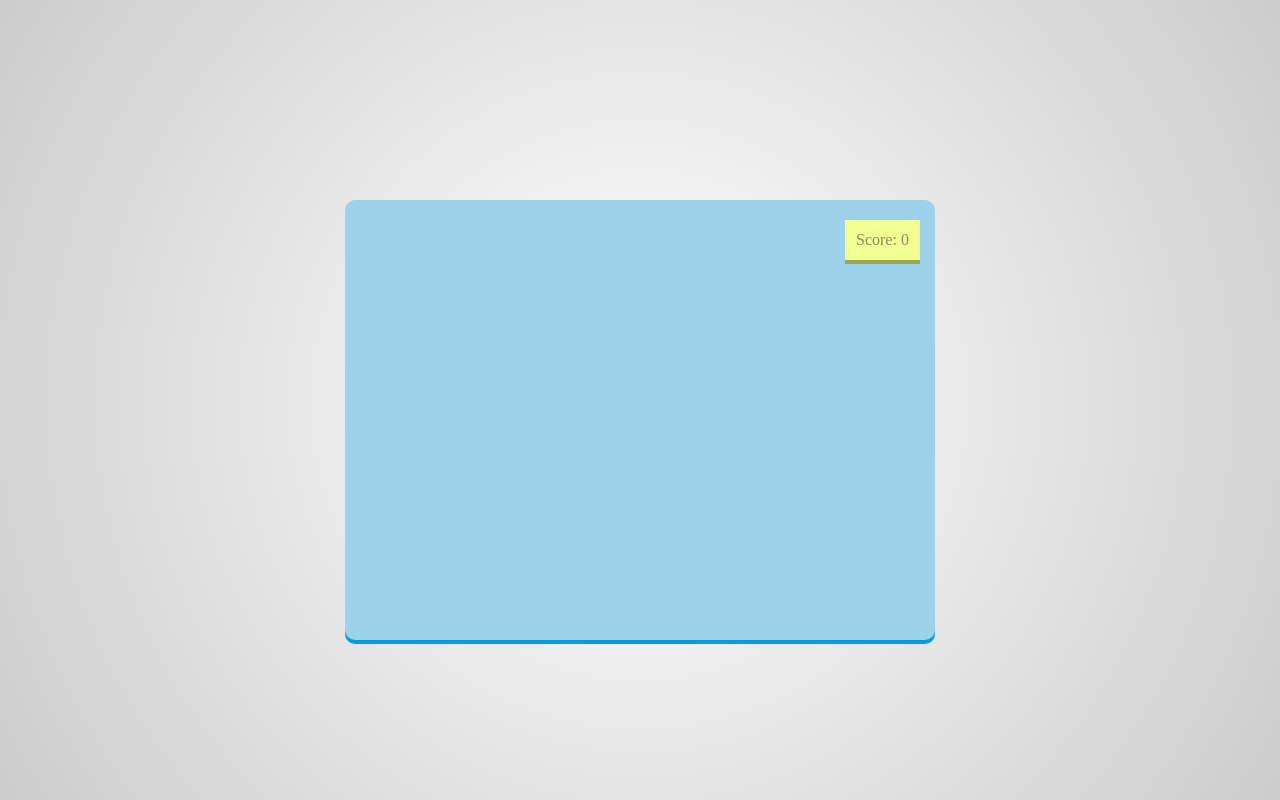
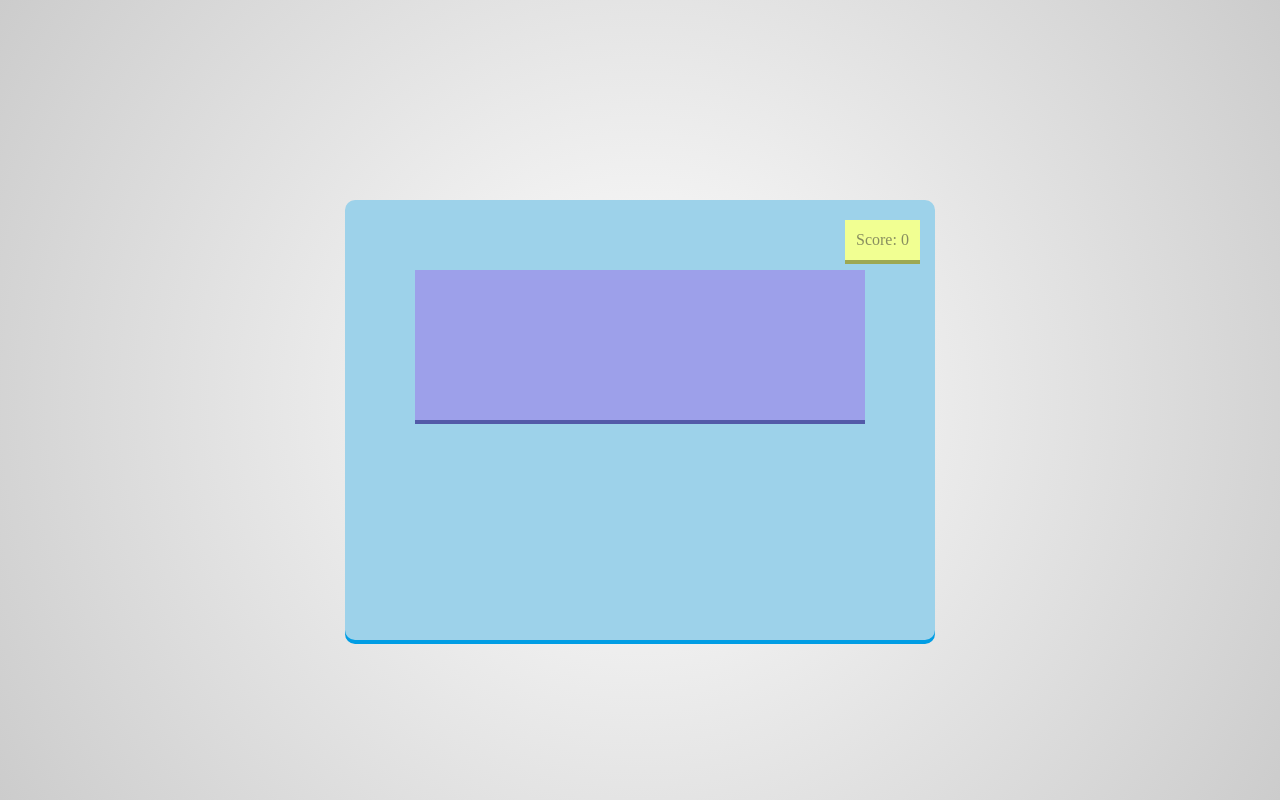
Before and after one commit to Rvp888/Maths-Game-1, a plain HTML site: page index.html in a window 1280 px wide. Drawn offline with Linux system fonts and the light colour scheme.

Commit message:
question box created and styled

```diff
--- a/index.html
+++ b/index.html
@@ -17,6 +17,9 @@
         <div id="wrong">
             Try again
         </div>
+        <div id="question">
+
+        </div>
     </div>
 </body>
 </html>
--- a/styling.css
+++ b/styling.css
@@ -40,3 +40,15 @@ html {
     padding: 11px;
     display: none;
 }
+
+#question {
+    width: 450px;
+    height: 150px;
+    margin: 50px auto 10px auto;
+    background-color: #9da0ea;
+    box-shadow: 0 4px #535aa8;
+    font-size: 100px;
+    text-align: center;
+    font-family: cursive, sans-serif;
+    color: black;
+}
```
